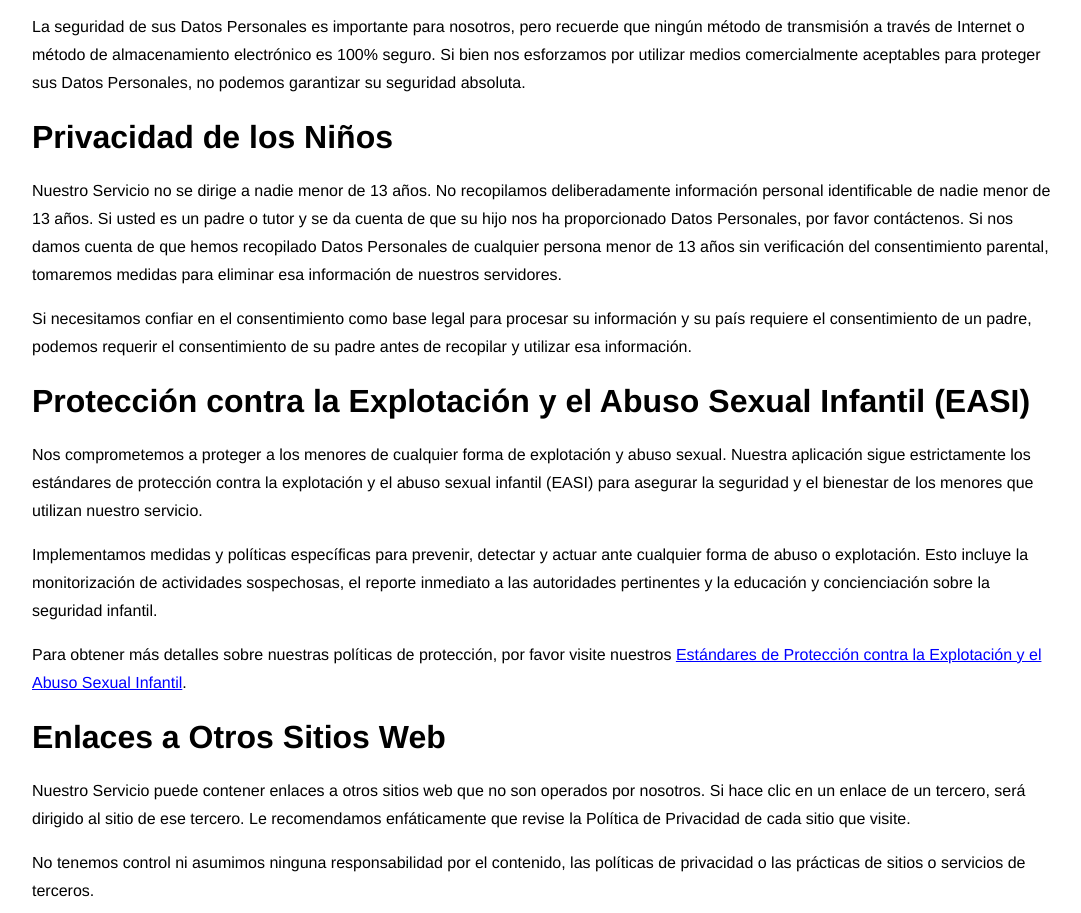
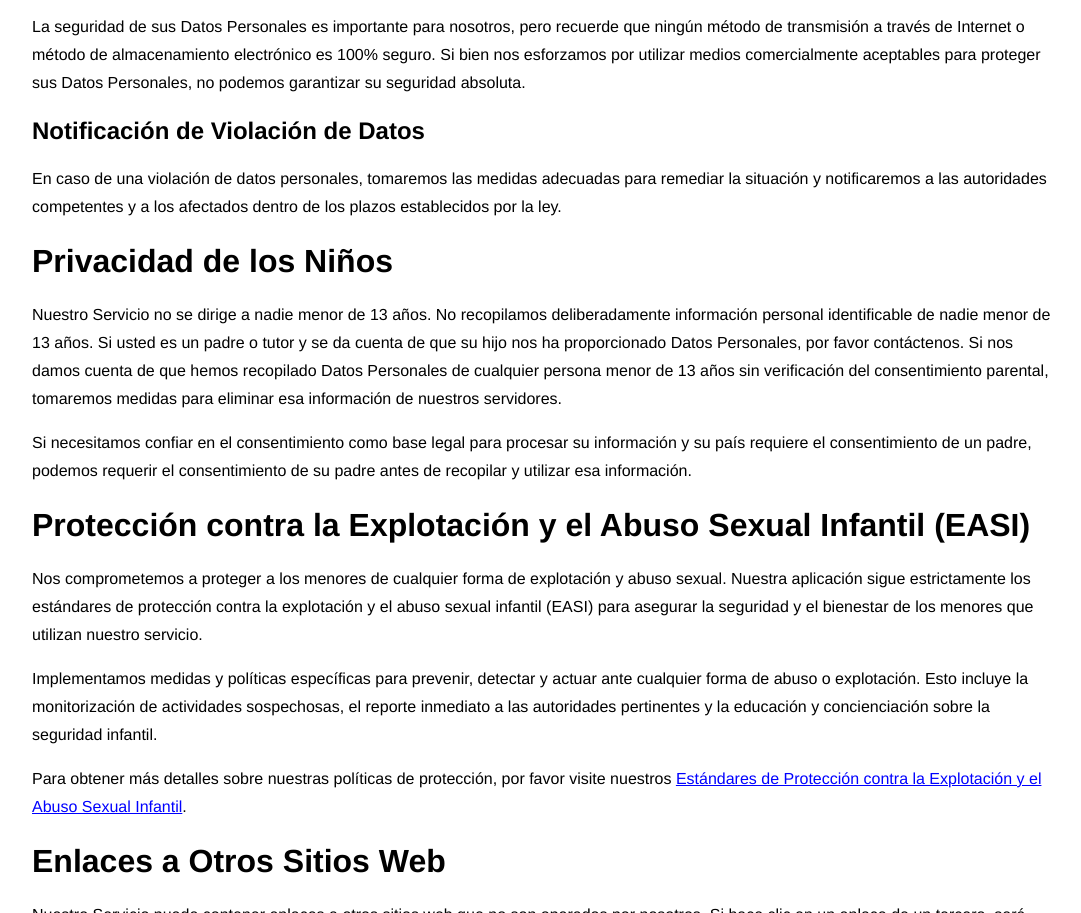
Before and after one commit to Pyrochar/PrivacyPolicy, a plain HTML site: page index.html in a window 1280 px wide. Shown: the part 5208-6121 px from the top of the page, without its empty margins (96-1177 px from the left). Drawn offline with Linux system fonts and the light colour scheme.

Commit message:
Update index.html

```diff
--- a/index.html
+++ b/index.html
@@ -172,6 +172,8 @@
 
                     <h3>Seguridad de sus Datos Personales</h3>
                     <p>La seguridad de sus Datos Personales es importante para nosotros, pero recuerde que ningún método de transmisión a través de Internet o método de almacenamiento electrónico es 100% seguro. Si bien nos esforzamos por utilizar medios comercialmente aceptables para proteger sus Datos Personales, no podemos garantizar su seguridad absoluta.</p>
+                    <h3>Notificación de Violación de Datos</h3>
+                    <p>En caso de una violación de datos personales, tomaremos las medidas adecuadas para remediar la situación y notificaremos a las autoridades competentes y a los afectados dentro de los plazos establecidos por la ley.</p>
 
                     <h2>Privacidad de los Niños</h2>
                     <p>Nuestro Servicio no se dirige a nadie menor de 13 años. No recopilamos deliberadamente información personal identificable de nadie menor de 13 años. Si usted es un padre o tutor y se da cuenta de que su hijo nos ha proporcionado Datos Personales, por favor contáctenos. Si nos damos cuenta de que hemos recopilado Datos Personales de cualquier persona menor de 13 años sin verificación del consentimiento parental, tomaremos medidas para eliminar esa información de nuestros servidores.</p>
```
